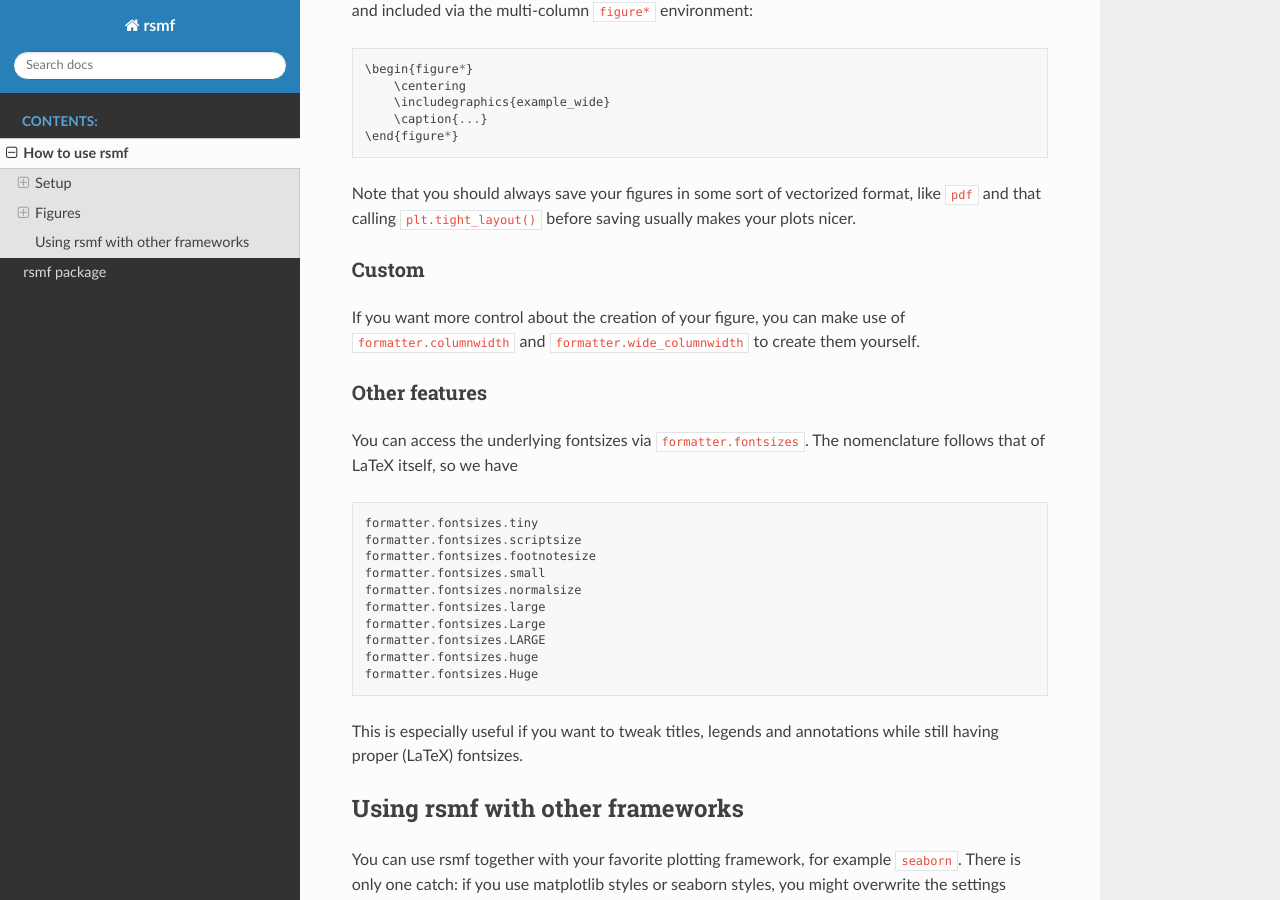
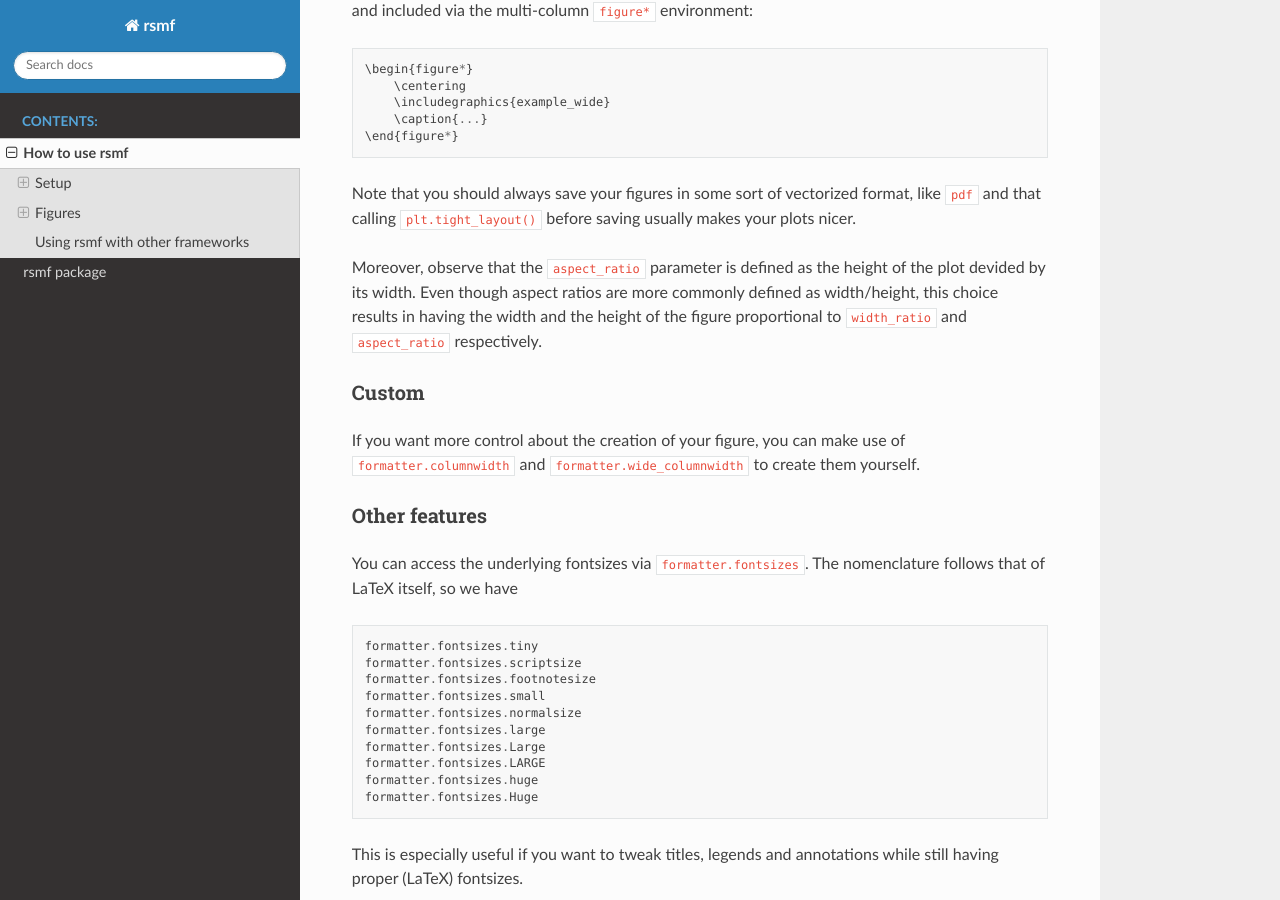
Before and after one commit to johannesjmeyer/rsmf, a Sphinx documentation site: the page built from docs/source/howto.rst, in a window 1280 px wide and 900 px high, scrolled down 2404 px. Built offline with Sphinx 7.4.7 and the Read the Docs theme 2.0.0, drawn with Linux system fonts in a browser that asks for light colours; some of the changed text lies outside the part shown.

Commit message:
fix aspect_ratio documentation

```diff
--- a/docs/source/howto.rst
+++ b/docs/source/howto.rst
@@ -66,7 +66,7 @@
 -------
 The setup routine will return a formatter. This formatter can then be used to create matplotlib figure objects by invoking the method ``formatter.figure``. It has three arguments:
 
-* ``aspect_ratio`` (float, optional): the aspect ratio (width/height) of your plot. Defaults to the golden ratio.
+* ``aspect_ratio`` (float, optional): the aspect ratio (height/width) of your plot. Defaults to the inverse of the golden ratio.
 * ``width_ratio`` (float, optional): the width of your plot in multiples of ``\columnwidth``. Defaults to 1.0.
 * ``wide`` (bool, optional): indicates if the figures spans two columns in twocolumn mode,
                 i.e. if the figure* environment is used, has no effect in onecolumn mode . Defaults to False.
@@ -113,6 +113,8 @@
 
 Note that you should always save your figures in some sort of vectorized format, like ``pdf`` and that calling ``plt.tight_layout()`` before saving usually makes your plots nicer.
 
+Moreover, observe that the ``aspect_ratio`` parameter is defined as the height of the plot devided by its width. Even though aspect ratios are more commonly defined as width/height, this choice results in having the width and the height of the figure proportional to ``width_ratio`` and ``aspect_ratio`` respectively.
+
 Custom
 ~~~~~~
 If you want more control about the creation of your figure, you can make use of ``formatter.columnwidth`` and ``formatter.wide_columnwidth`` to create them yourself.
```
Also changed, not shown: README.md (+3 -1 lines), 1 other file.
